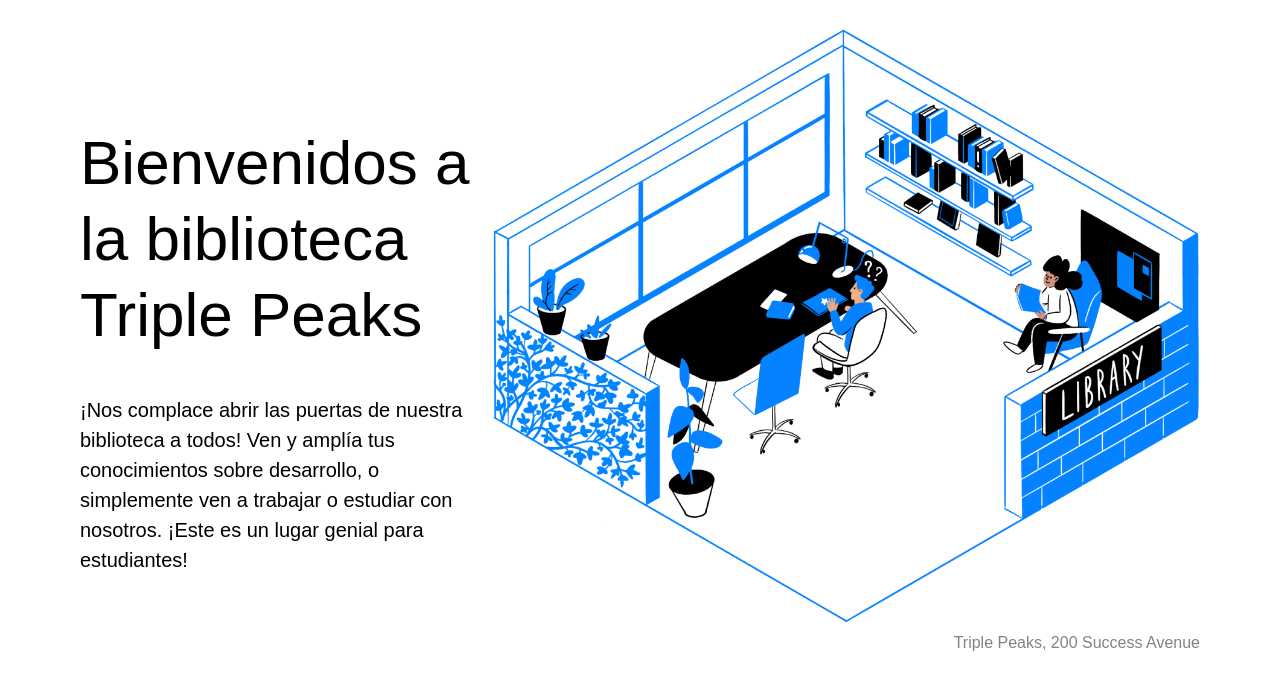
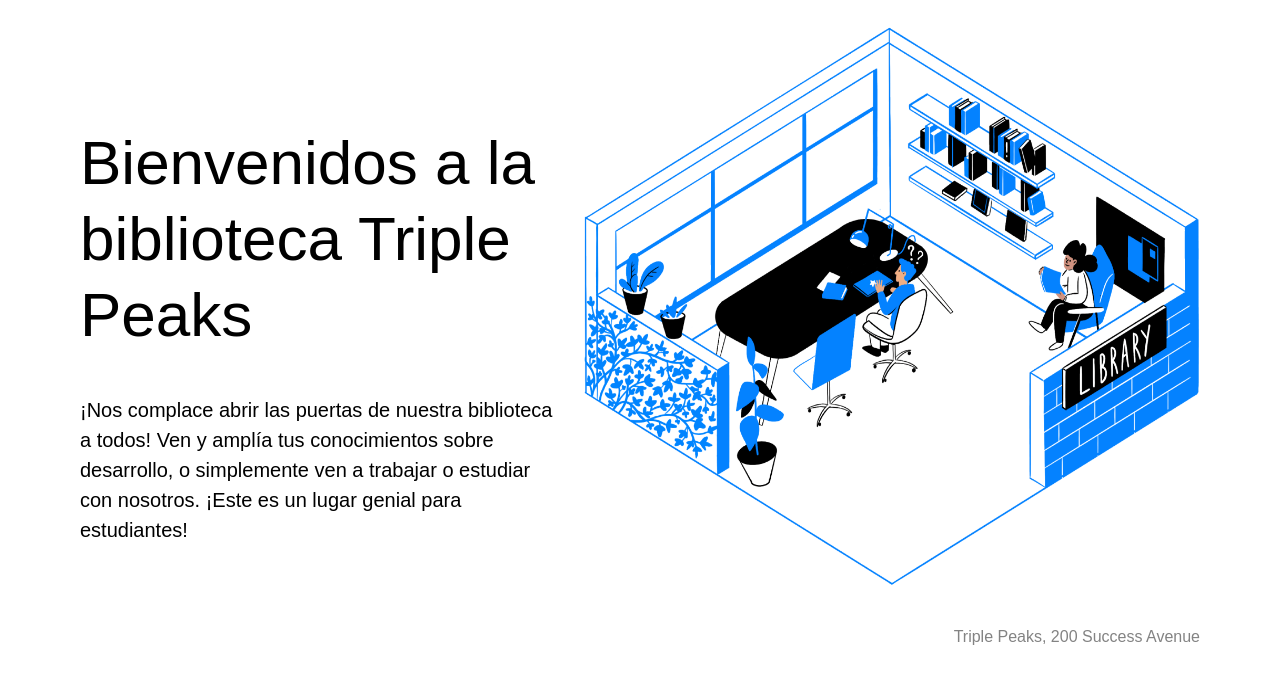
Before and after one commit to JManzanilla/web_project_library_es, a plain HTML site: page index.html in a window 1280 px wide. Shown: the part 113-798 px from the top of the page. Drawn offline with Linux system fonts and the light colour scheme.

Commit message:
commit actualizado

```diff
--- a/styles/style.css
+++ b/styles/style.css
@@ -68,7 +68,7 @@
 }
 
 .header__image {
-  max-height: 636px;
+  max-width: 636px;
   margin: 0;
 }
 
```
